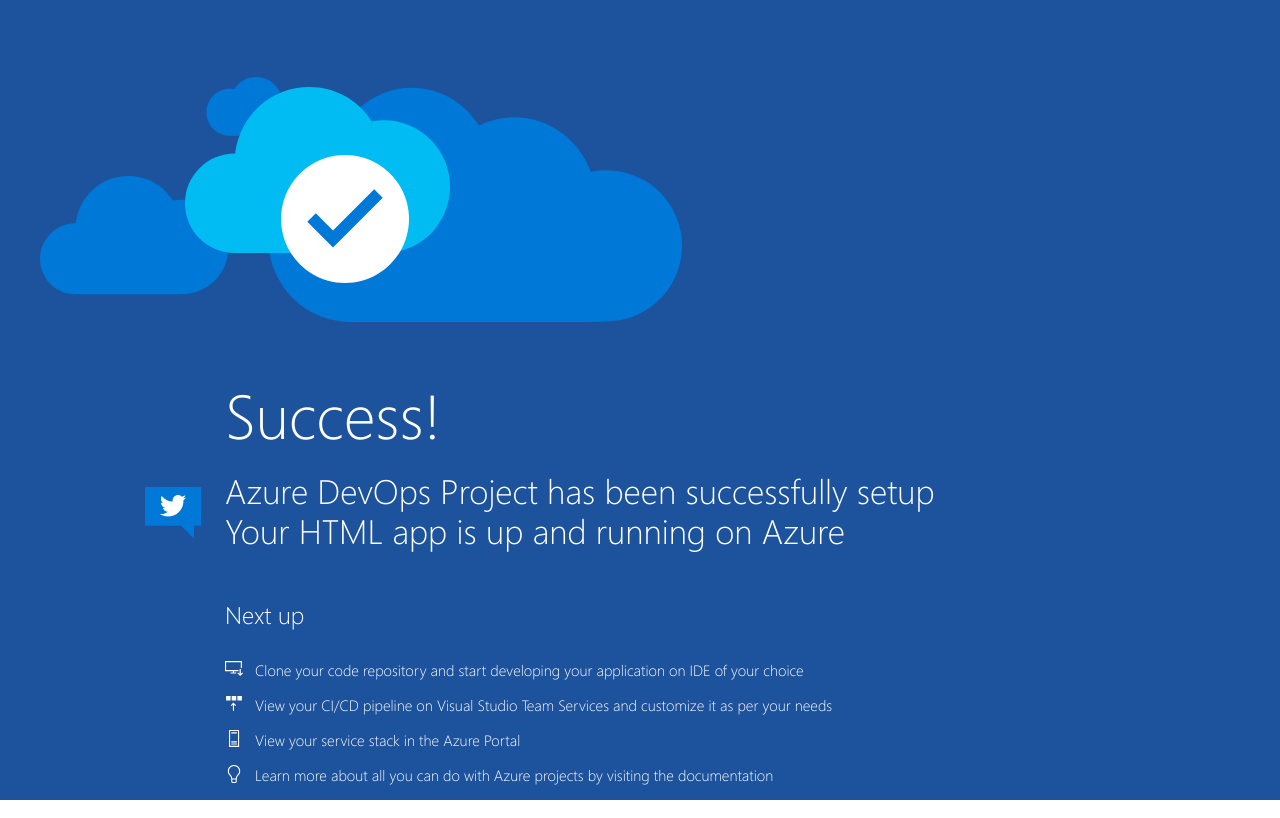
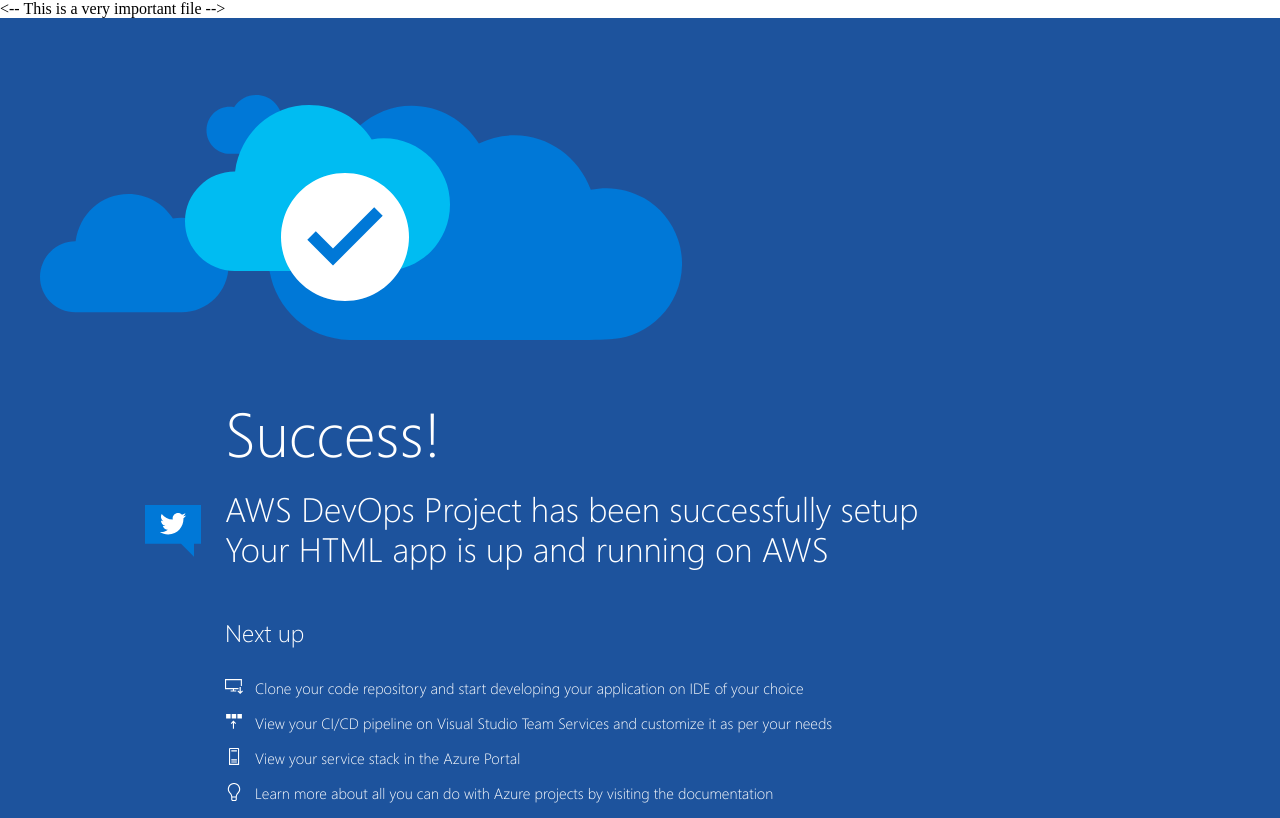
Before and after one commit to okeyobia/ed-sample-project-demo, a plain HTML site: page index.html in a window 1280 px wide. Drawn offline with Linux system fonts and the light colour scheme.

Commit message:
comment added and Azure changed to AWS

```diff
--- a/index.html
+++ b/index.html
@@ -7,6 +7,7 @@
 </head>
 
 <body>
+	<-- This is a very important file -->
     <div class="main-container">
         <div class="cloud-image">
             <img src="img/successCloudNew.svg" />
@@ -19,8 +20,8 @@
         </div>
             <div class="content-body">
                 <div class="success-text">Success!</div>
-                <div class="description line-1"> Azure DevOps Project has been successfully setup</div>
-                <div class="description line-2"> Your HTML app is up and running on Azure</div>
+                <div class="description line-1"> AWS DevOps Project has been successfully setup</div>
+                <div class="description line-2"> Your HTML app is up and running on AWS</div>
                 <div class="next-steps-container">
                     <div class="next-steps-header">Next up</div>
                     <div class="next-steps-body">
```
